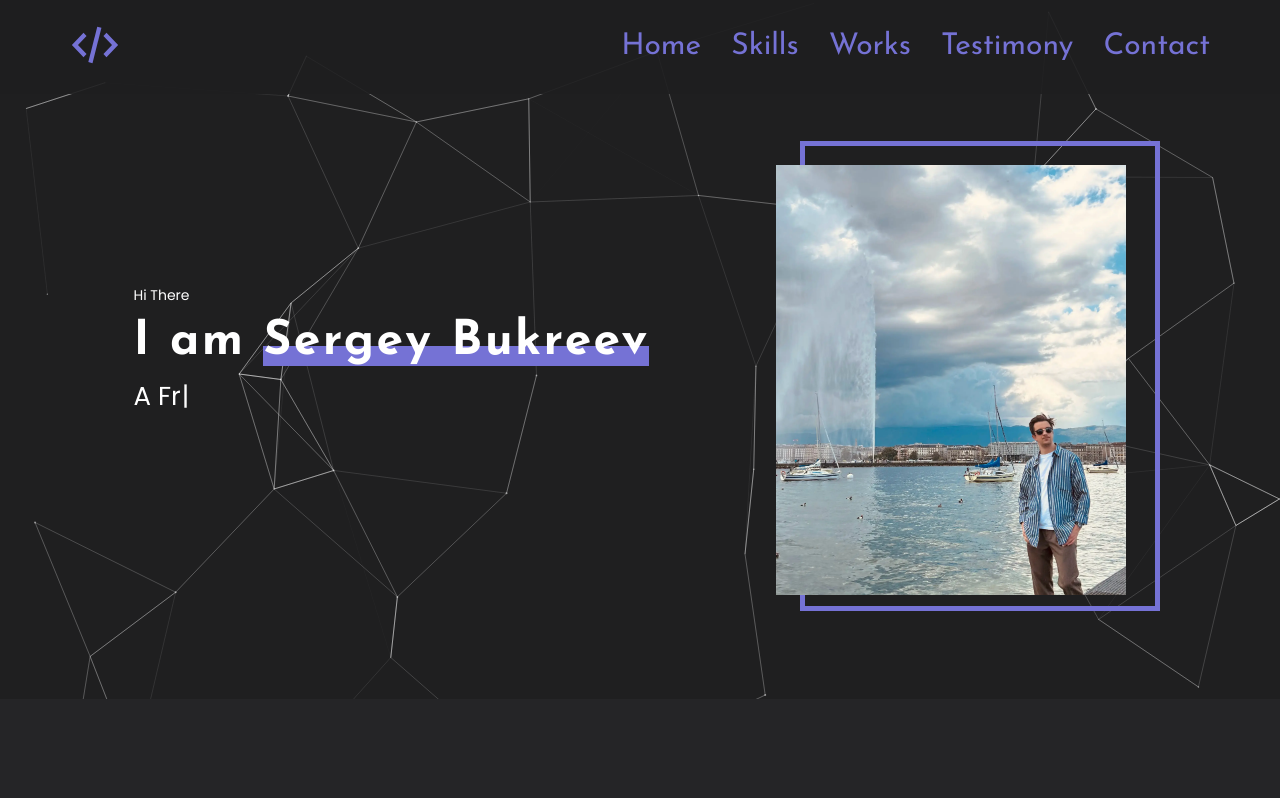
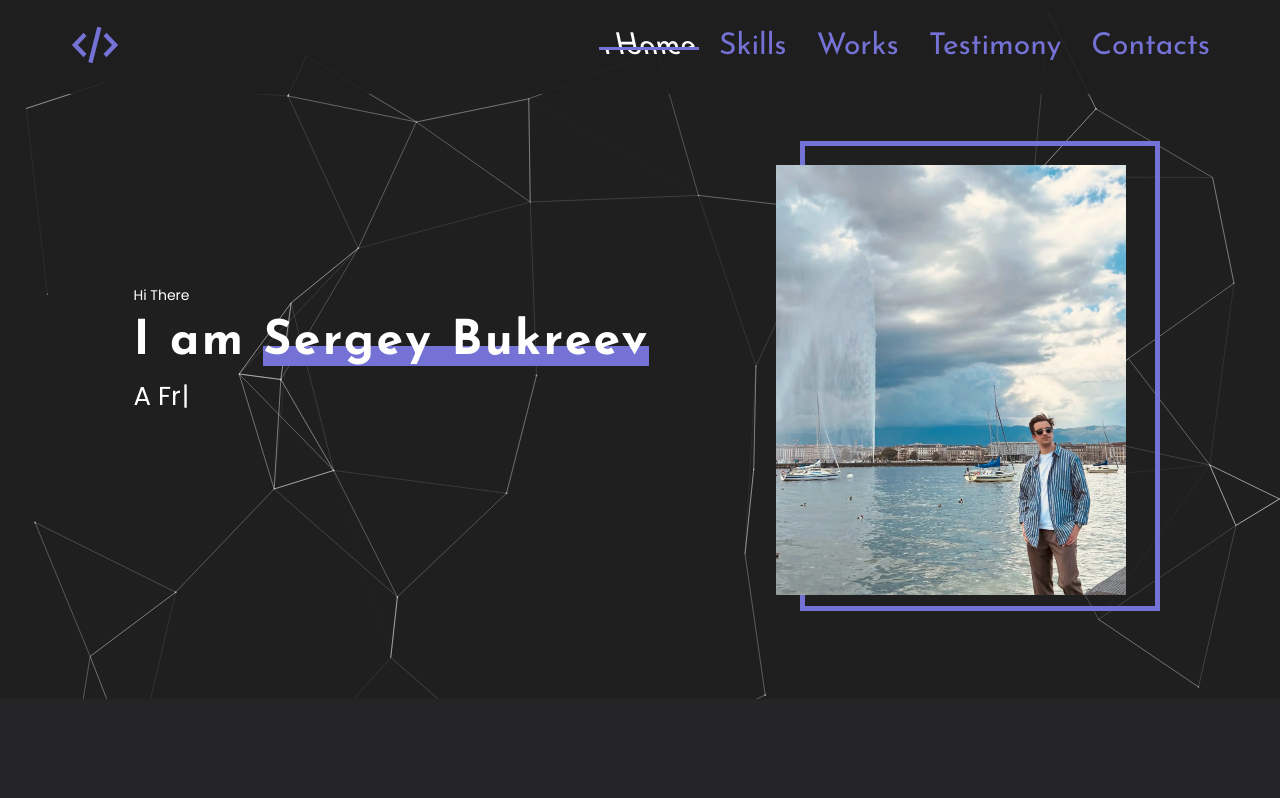
Before and after one commit to Sergey-Bukreev/Portfolio, a React app: page / in a window 1280 px wide. Shown: the top 798 px of the page. Built offline with nearby package versions, Linux system fonts and the light colour scheme.

Commit message:
add active links and effect for links and skroll

```diff
--- a/package.json
+++ b/package.json
@@ -14,6 +14,7 @@
     "@types/node": "16.7.13",
     "@types/react": "18.0.0",
     "@types/react-dom": "18.0.0",
+    "@types/react-scroll": "^1.8.10",
     "babel-jest": "27.4.2",
     "babel-loader": "8.2.3",
     "babel-plugin-named-asset-import": "0.3.8",
@@ -51,6 +52,7 @@
     "react-dom": "18.2.0",
     "react-parallax-tilt": "^1.7.175",
     "react-refresh": "0.11.0",
+    "react-scroll": "^1.9.0",
     "react-tsparticles": "^2.12.2",
     "resolve": "1.20.0",
     "resolve-url-loader": "4.0.0",
--- a/src/layout/header/Header.tsx
+++ b/src/layout/header/Header.tsx
@@ -5,7 +5,9 @@ import {FlexWrapper} from "../../components/FlexWrapper";
 import {MobileMenu} from "./headerMenu/mobileMenu/MobileMenu";
 import {S} from "./Header_Styles"
 import {DesktopMenu} from "./headerMenu/desktopMenu/DesktopMenu";
-const items = ["Home", "Skills", "Works", "Testimony", "Contact"]
+// const items = ["Home", "Skills", "Works", "Testimony", "Contact"]
+
+
 export const Header:React.FC = () => {
 
     const [width, setWidth] = React.useState(window.innerWidth);
@@ -24,7 +26,7 @@ export const Header:React.FC = () => {
             <Container>
                 <FlexWrapper justify={"space-between"} align={"center"}>
                     <Logo />
-                    {width < breakpoint ? <MobileMenu menuItems={items} /> :<DesktopMenu menuItems={items} />}
+                    {width < breakpoint ? <MobileMenu  /> :<DesktopMenu  />}
 
 
                 </FlexWrapper>
--- a/src/layout/header/headerMenu/HeaderMenu_Styles.ts
+++ b/src/layout/header/headerMenu/HeaderMenu_Styles.ts
@@ -1,13 +1,7 @@
 import styled, {css} from "styled-components";
 import {Theme} from "../../../styles/Theme";
+import {Link} from "react-scroll";
 
-const Link = styled.a`
-  text-align: center;
-  font-family: Josefin Sans,serif;
-  font-size: 30px;
-  font-weight: 400;
-  color: transparent;
-`
 const Mask = styled.span`
 position: absolute;
   top: 0;
@@ -26,8 +20,14 @@ position: absolute;
     }
   }
 `
-const ListItem = styled.li`
-position: relative;
+
+const NavLink = styled(Link)`
+  text-align: center;
+  font-family: Josefin Sans,serif;
+  font-size: 30px;
+  font-weight: 400;
+  color: transparent;
+
   &::before {
     content: "";
     display: inline-block;
@@ -40,13 +40,13 @@ position: relative;
     z-index: 1;
     transform: scale(0);
   }
- &:hover {
+  &:hover, &.active {
     &::before {
       transform: scale(1);
     }
   }
 
-  &:hover {
+  &:hover,&.active {
     ${Mask} {
       transform: skewX(12deg) translateX(5px);
       color: ${Theme.colors.font};
@@ -56,6 +56,11 @@ position: relative;
 
     }
   }
+`
+
+const ListItem = styled.li`
+position: relative;
+
 `
 
 // Mobile Menu
@@ -164,7 +169,7 @@ const StyledDesktopMenu = styled.nav`
   }
 `
 export const S = {
-    Link,
+    NavLink,
     ListItem,
     Mask,
     MobileMenuWrapper,
--- a/src/layout/header/headerMenu/desktopMenu/DesktopMenu.tsx
+++ b/src/layout/header/headerMenu/desktopMenu/DesktopMenu.tsx
@@ -3,11 +3,11 @@ import {Menu} from "../menu/Menu";
 import {S} from "../HeaderMenu_Styles"
 
 
-export const DesktopMenu:React.FC<{menuItems: Array<string>}> = (props:{menuItems: Array<string>}) => {
+export const DesktopMenu:React.FC = () => {
     return (
         <S.StyledDesktopMenu>
 
-            <Menu menuItems={props.menuItems} />
+            <Menu  />
 
         </S.StyledDesktopMenu>
     );
--- a/src/layout/header/headerMenu/menu/Menu.tsx
+++ b/src/layout/header/headerMenu/menu/Menu.tsx
@@ -1,20 +1,43 @@
 import React from 'react';
 import {S} from "../HeaderMenu_Styles"
 
-export const Menu : React.FC<{menuItems: Array<string>}>= (props:{menuItems: Array<string>}) => {
+
+const items = [
+    {
+        title: "Home",
+        href: "home"
+    },
+    {
+        title: "Skills",
+        href: "skills"
+    },
+    {
+        title: "Works",
+        href: "works"
+    },
+    {
+        title: "Testimony",
+        href: "testimony"
+    },
+    {
+        title: "Contacts",
+        href: "contacts"
+    }
+]
+export const Menu : React.FC = () => {
     return (
         <ul>
-            {props.menuItems.map( (item, index)=> {
+            {items.map( (item, index)=> {
                 return <S.ListItem key={index}>
-                    <S.Link href="">
-                        {item}
+                    <S.NavLink to = {item.href} smooth={true} activeClass={"active"} spy={true}>
+                        {item.title}
                         <S.Mask>
-                            <span>{item}</span>
+                            <span>{item.title}</span>
                         </S.Mask>
                         <S.Mask>
-                            <span>{item}</span>
+                            <span>{item.title}</span>
                         </S.Mask>
-                    </S.Link>
+                    </S.NavLink>
                 </S.ListItem>
 
             })
--- a/src/layout/header/headerMenu/mobileMenu/MobileMenu.tsx
+++ b/src/layout/header/headerMenu/mobileMenu/MobileMenu.tsx
@@ -3,7 +3,7 @@ import {Menu} from "../menu/Menu";
 import {S} from "../HeaderMenu_Styles"
 
 
-export const MobileMenu:React.FC<{menuItems: Array<string>}> = (props:{menuItems: Array<string>}) => {
+export const MobileMenu:React.FC = () => {
    const [menuIsOpen, setmenuIsOpen] = useState(false)
     const onBurgerBtnClick = () => {
        setmenuIsOpen( !menuIsOpen )
@@ -16,7 +16,7 @@ export const MobileMenu:React.FC<{menuItems: Array<string>}> = (props:{menuItems
                 <span></span>
             </S.BurgerButton>
             <S.MobileMenuWrapper isOpen={menuIsOpen} onClick={ () => {setmenuIsOpen(false)} }>
-                <Menu menuItems={props.menuItems} />
+                <Menu  />
             </S.MobileMenuWrapper>
 
         </S.StyledMobileMenu>
--- a/src/layout/sections/contacts/Contacts.tsx
+++ b/src/layout/sections/contacts/Contacts.tsx
@@ -7,7 +7,7 @@ import {S} from "./Contacts_Styles"
 
 export const Contacts:React.FC = () => {
     return (
-        <S.Contacts>
+        <S.Contacts id={"contacts"}>
            <Container>
                <SectionTitle>Contacts</SectionTitle>
                <S.Form>
--- a/src/layout/sections/maine/Maine.tsx
+++ b/src/layout/sections/maine/Maine.tsx
@@ -9,7 +9,7 @@ import Tilt from 'react-parallax-tilt';
 
 export const Maine:React.FC = () => {
     return (
-        <S.Maine>
+        <S.Maine id={"home"}>
             <Container>
                 <FlexWrapper align={"center"} justify={"space-around"} wrap={"wrap"}>
                     <div>
--- a/src/layout/sections/skills/Skills.tsx
+++ b/src/layout/sections/skills/Skills.tsx
@@ -39,7 +39,7 @@ const SkillData = [
 ]
 export const Skills = () => {
     return (
-        <S.Skills>
+        <S.Skills id={"skills"}>
             <Container>
 
                 <SectionTitle>My Skills</SectionTitle>
--- a/src/layout/sections/testimony/Testimony.tsx
+++ b/src/layout/sections/testimony/Testimony.tsx
@@ -9,7 +9,7 @@ import {Container} from "../../../components/Container";
 
 export const Testimony:React.FC = () => {
     return (
-        <StyledTestimony>
+        <StyledTestimony id={"testimony"}>
          <Container>
              <SectionTitle>Testimony</SectionTitle>
              <FlexWrapper direction={"column"} align={"center"}>
--- a/src/layout/sections/works/Works.tsx
+++ b/src/layout/sections/works/Works.tsx
@@ -65,7 +65,7 @@ export const Works:React.FC = () => {
     }
 
     return (
-        <S.Works>
+        <S.Works id={"works"}>
             <Container>
                 <SectionTitle>My Works</SectionTitle>
                 <TabMenu TabsItems={tabsItems}
```
Also changed, not shown: 1 other file (tests, documents, lock files or other folders). Lines whose indentation alone changed are shown as unchanged.
